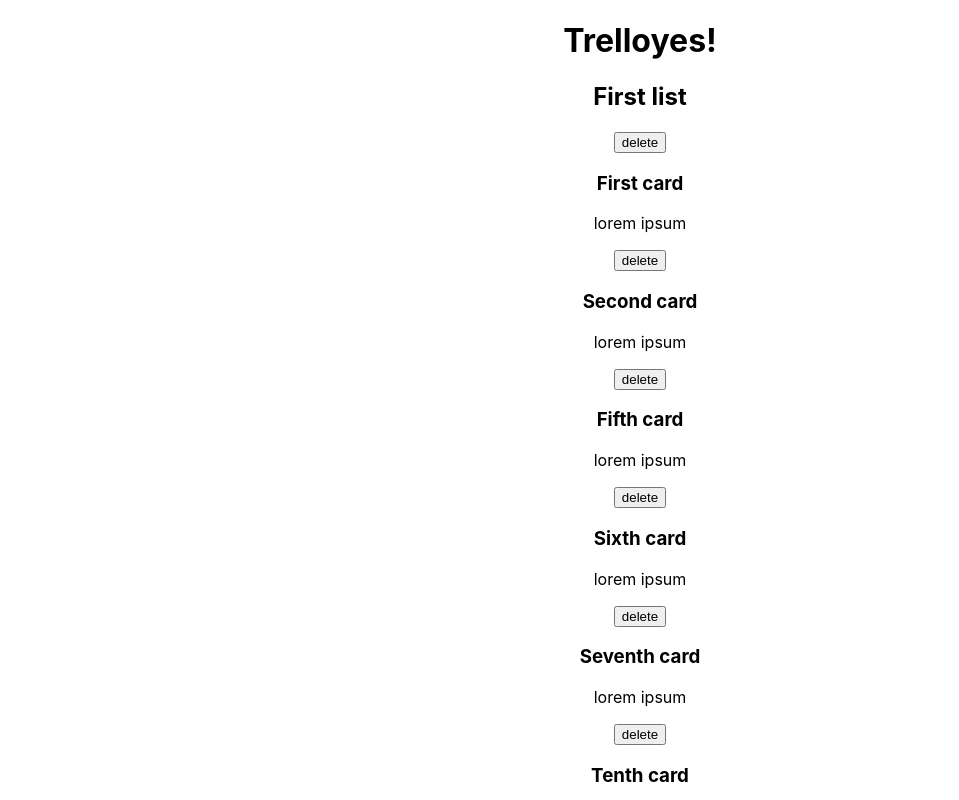
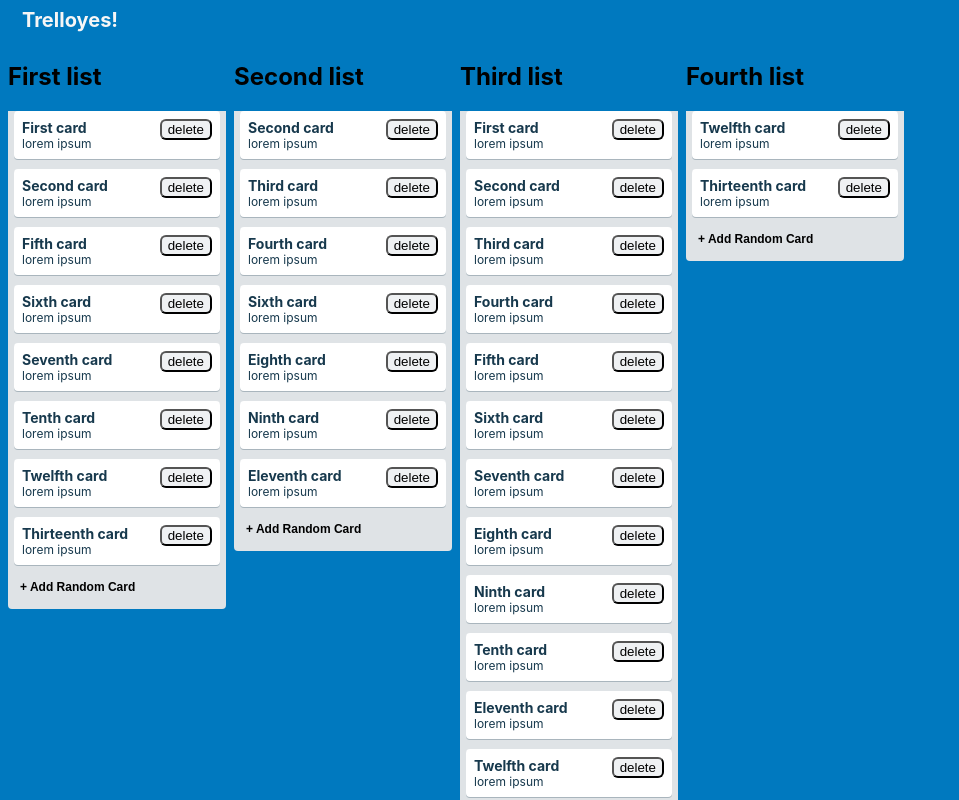
Before and after one commit to thinkful-ei-narwhal/-trelloyes-cesar, a React (Create React App) app: page / in a window 1280 px wide. Shown: the top 800 px of the page, without its empty margins (0-959 px from the left). Built offline with nearby package versions, Linux system fonts and the light colour scheme.

Commit message:
added styles

```diff
--- a/src/App.css
+++ b/src/App.css
@@ -1,8 +1,19 @@
 .App {
-  text-align: center;
+  min-height: calc(100vh - 16px);
+  min-width: calc(100vw - 16px);
+  background: #0079bf;
+  padding: 8px;
+  display: inline-flex;
+  flex-direction: column;
 }
 
-.App-logo {
-  height: 40vmin;
-  pointer-events: none;
+.App-header h1 {
+  margin: 0;
+  color: #f6f6f6;
+  font-size: 20px;
+  padding: 0 14px 10px;
 }
+
+.App-list {
+  display: flex;
+}
--- /dev/null
+++ b/src/Card.css
@@ -0,0 +1,27 @@
+.Card {
+    border-radius: 4px;
+    background-color: #fff;
+    box-shadow: 0 1px 0 rgba(9,45,66,.25);
+    padding: 8px;
+    color: #17394d;
+  }
+
+  .Card {
+    margin-bottom: 10px;
+  }
+
+  .Card h3 {
+    font-size: 14px;
+    margin-bottom: 4px;
+  }
+
+  .Card p {
+    margin: 0;
+    font-size: 12px;
+  }
+
+  .Card button {
+    float: right;
+    background-color: #eff1f3;
+    border-radius: 6px;
+  }
--- a/src/Card.js
+++ b/src/Card.js
@@ -1,4 +1,5 @@
 import React from 'react';
+import './Card.css';
 
 function Card(props) {
   return (
--- /dev/null
+++ b/src/List.css
@@ -0,0 +1,49 @@
+.List {
+    min-width: 218px;
+  }
+
+  .List:not(:first-of-type) {
+    margin-left: 8px;
+  }
+
+  .List-header h2,
+  .List-cards h3 {
+    margin: 0;
+  }
+
+  .List-header h2 {
+    font-size: 18px;
+    padding: 10px 8px 8px;
+  }
+
+  .List-header,
+  .List-cards {
+    background-color: #dfe3e6;
+    padding: 0 6px 4px;
+  }
+
+  .List-header {
+    border-top-left-radius: 4px;
+    border-top-right-radius: 4px;
+  }
+
+  .List-cards {
+    border-bottom-left-radius: 4px;
+    border-bottom-right-radius: 4px;
+    padding-bottom: 10px;
+    max-height: calc(100vh - 102px);
+    overflow: auto;
+  }
+
+  .List-add-button {
+    background: none;
+    border: none;
+    font-size: 12px;
+    font-weight: bold;
+    padding: 5px 6px;
+    display: block;
+  }
+
+  .List-add-button:hover {
+    cursor: pointer;
+  }
--- a/src/List.js
+++ b/src/List.js
@@ -1,5 +1,6 @@
 import React from 'react';
 import Card from './Card';
+import './List.css';
 
 
 function List(props) {
--- a/src/index.css
+++ b/src/index.css
@@ -1,7 +1,8 @@
 body {
   margin: 0;
-  font-family: -apple-system, BlinkMacSystemFont, 'Segoe UI', 'Roboto', 'Oxygen',
-    'Ubuntu', 'Cantarell', 'Fira Sans', 'Droid Sans', 'Helvetica Neue',
+  padding: 0;
+  font-family: -apple-system, BlinkMacSystemFont, "Segoe UI", "Roboto", "Oxygen",
+    "Ubuntu", "Cantarell", "Fira Sans", "Droid Sans", "Helvetica Neue",
     sans-serif;
   -webkit-font-smoothing: antialiased;
   -moz-osx-font-smoothing: grayscale;
```
